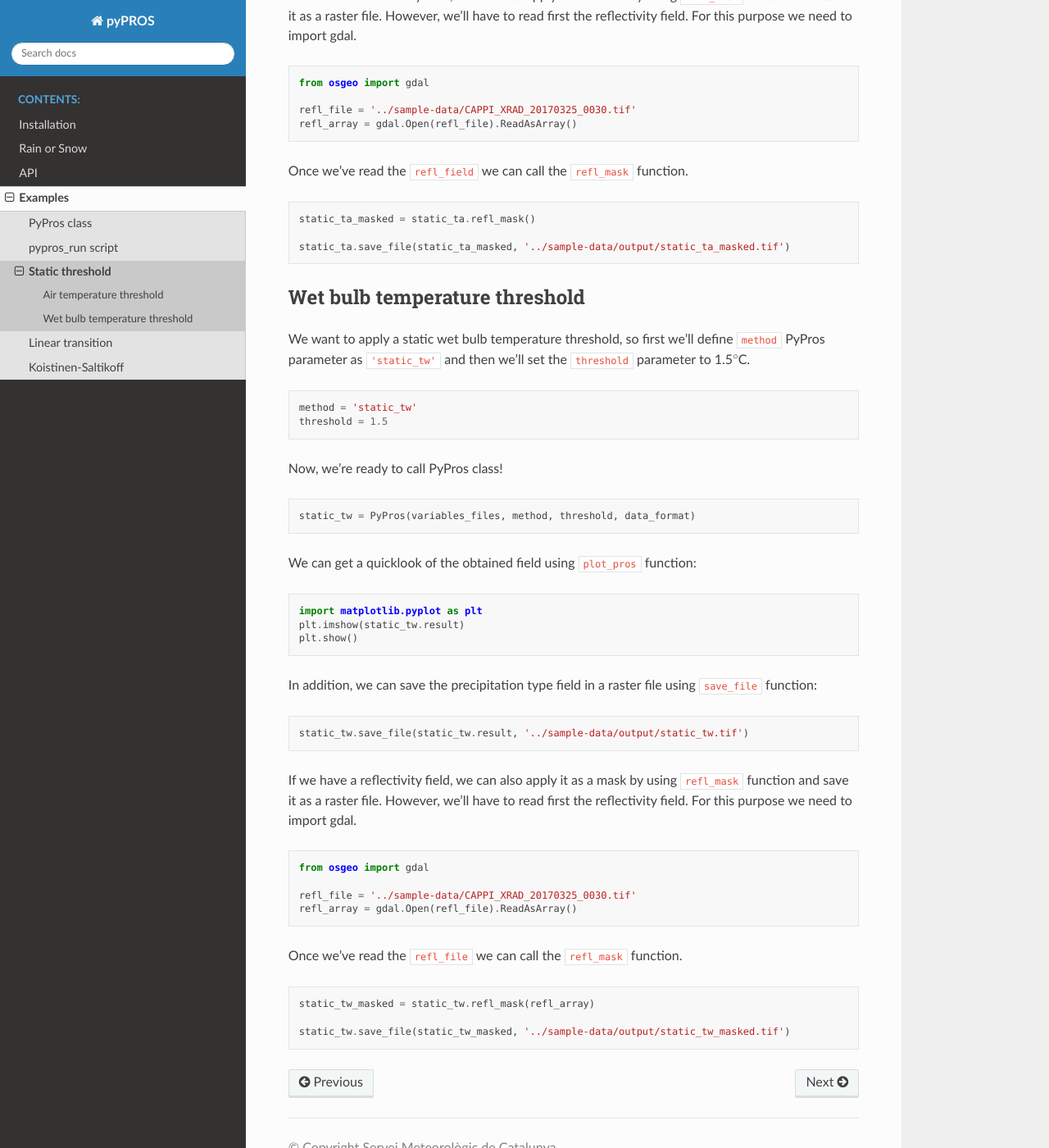
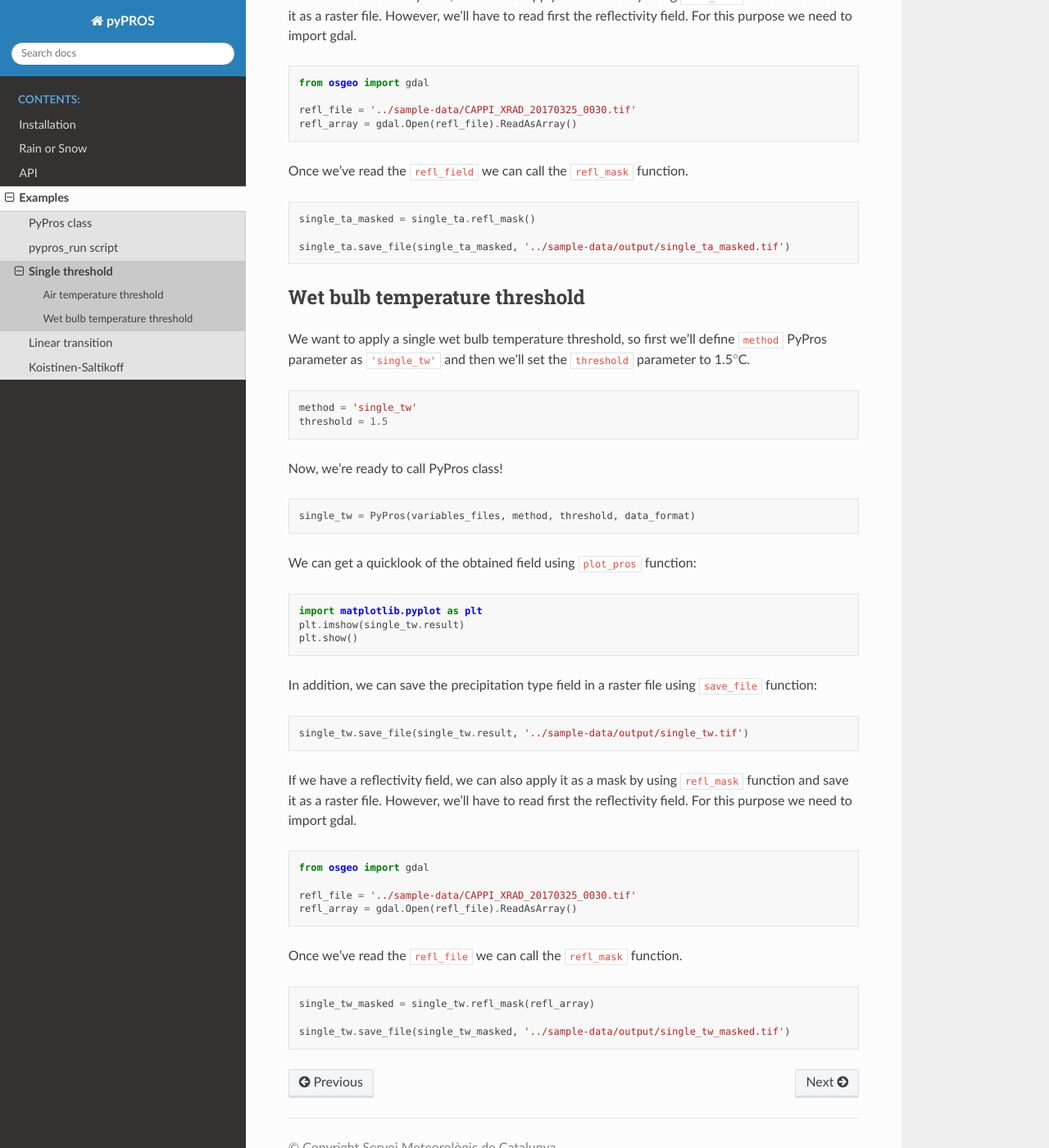
Before and after one commit to meteocat/pypros, a Sphinx documentation site: the page built from docs/source/single-threshold.rst, in a window 1280 px wide and 1400 px high, scrolled down 1608 px. Shown: the whole window at 82% size. Built offline with Sphinx 7.4.7 and the Read the Docs theme 2.0.0, drawn with Linux system fonts in a browser that asks for light colours; some of the changed text lies outside the part shown.

Commit message:
Changes docs static to single

```diff
--- a/docs/source/examples.rst
+++ b/docs/source/examples.rst
@@ -10,6 +10,6 @@ class applications.
 
    pypros_class
    pypros_run
-   static-threshold
+   single-threshold
    linear-transition
    koistinen-saltikoff
--- a/docs/source/static-threshold.rst
+++ b/docs/source/single-threshold.rst
@@ -1,5 +1,5 @@
 
-Static threshold
+Single threshold
 ================
 
 A single meteorological variable value is set as a threshold from which
@@ -15,7 +15,7 @@ T_{a} > T_{a_{threshold}} \longrightarrow Rain
 \end{equation*}`
 
 In the following example we’ll show how PyPROS classifies precipitation
-considering the static threshold methodology.
+considering the single threshold methodology.
 
 First of all, we’ll import the required libraries.
 
@@ -53,20 +53,20 @@ class, see `PyPros Class <pypros_class.ipynb>`__ notebook.
 Air temperature threshold
 ~~~~~~~~~~~~~~~~~~~~~~~~~
 
-Since we want to apply a static air temperature threshold, first we’ll
-define ``method`` PyPros parameter as ``'static_ta'`` and then we’ll set
+Since we want to apply a single air temperature threshold, first we’ll
+define ``method`` PyPros parameter as ``'single_ta'`` and then we’ll set
 the ``threshold`` parameter to 1.0\ :math:`^{\circ}`\ C.
 
 .. code:: python
 
-    method = 'static_ta'
+    method = 'single_ta'
     threshold = 1.0
 
 Now, we’re ready to call PyPros class!
 
 .. code:: python
 
-    static_ta = PyPros(variables_files, method, threshold, data_format)
+    single_ta = PyPros(variables_files, method, threshold, data_format)
 
 We can get a quicklook of the obtained field using ``plot_pros``
 function:
@@ -74,7 +74,7 @@ function:
 .. code:: python
 
     import matplotlib.pyplot as plt
-    plt.imshow(static_ta.result)
+    plt.imshow(single_ta.result)
     plt.show()
 
 In addition, we can save the precipitation type field in a raster file
@@ -82,7 +82,7 @@ using ``save_file`` function:
 
 .. code:: python
 
-    static_ta.save_file(static_ta.result, '../sample-data/output/static_ta.tif')
+    single_ta.save_file(single_ta.result, '../sample-data/output/single_ta.tif')
 
 If we have a reflectivity field, we can also apply it as a mask by using
 ``refl_mask`` function and save it as a raster file. However, we’ll have
@@ -101,27 +101,27 @@ function.
 
 .. code:: python
 
-    static_ta_masked = static_ta.refl_mask()
+    single_ta_masked = single_ta.refl_mask()
 
-    static_ta.save_file(static_ta_masked, '../sample-data/output/static_ta_masked.tif')
+    single_ta.save_file(single_ta_masked, '../sample-data/output/single_ta_masked.tif')
 
 Wet bulb temperature threshold
 ~~~~~~~~~~~~~~~~~~~~~~~~~~~~~~
 
-We want to apply a static wet bulb temperature threshold, so first we’ll
-define ``method`` PyPros parameter as ``'static_tw'`` and then we’ll set
+We want to apply a single wet bulb temperature threshold, so first we’ll
+define ``method`` PyPros parameter as ``'single_tw'`` and then we’ll set
 the ``threshold`` parameter to 1.5\ :math:`^{\circ}`\ C.
 
 .. code:: python
 
-    method = 'static_tw'
+    method = 'single_tw'
     threshold = 1.5
 
 Now, we’re ready to call PyPros class!
 
 .. code:: python
 
-    static_tw = PyPros(variables_files, method, threshold, data_format)
+    single_tw = PyPros(variables_files, method, threshold, data_format)
 
 We can get a quicklook of the obtained field using ``plot_pros``
 function:
@@ -129,7 +129,7 @@ function:
 .. code:: python
 
     import matplotlib.pyplot as plt
-    plt.imshow(static_tw.result)
+    plt.imshow(single_tw.result)
     plt.show()
 
 In addition, we can save the precipitation type field in a raster file
@@ -137,7 +137,7 @@ using ``save_file`` function:
 
 .. code:: python
 
-    static_tw.save_file(static_tw.result, '../sample-data/output/static_tw.tif')
+    single_tw.save_file(single_tw.result, '../sample-data/output/single_tw.tif')
 
 If we have a reflectivity field, we can also apply it as a mask by using
 ``refl_mask`` function and save it as a raster file. However, we’ll have
@@ -156,6 +156,6 @@ function.
 
 .. code:: python
 
-    static_tw_masked = static_tw.refl_mask(refl_array)
+    single_tw_masked = single_tw.refl_mask(refl_array)
 
-    static_tw.save_file(static_tw_masked, '../sample-data/output/static_tw_masked.tif')
+    single_tw.save_file(single_tw_masked, '../sample-data/output/single_tw_masked.tif')
```
Also changed, not shown: docs/source/pypros_class.rst (+13 -13 lines), docs/source/pypros_run.rst (+4 -4 lines).
